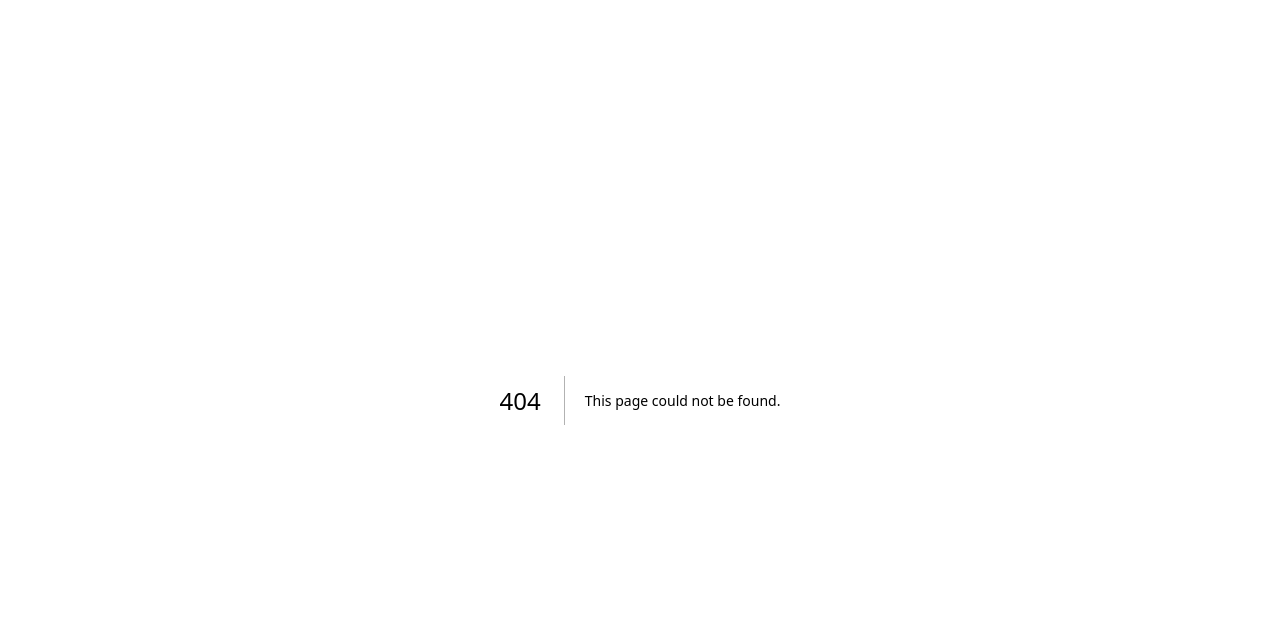
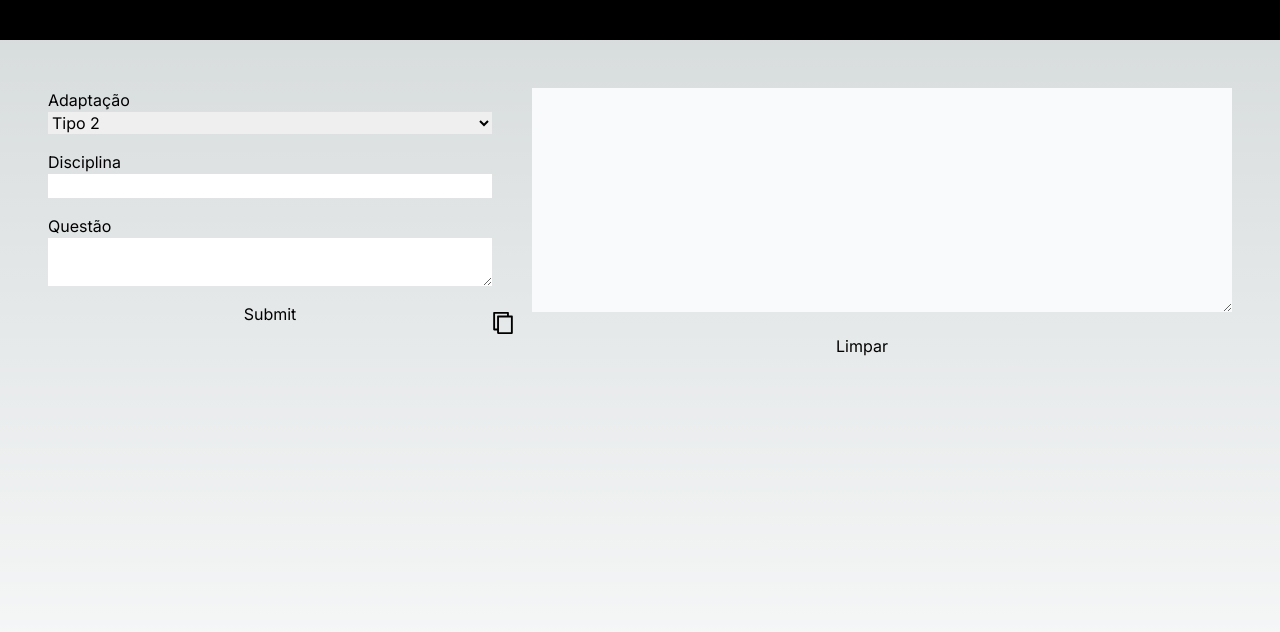
Before and after one commit to felipeeu/teacherai, a Next.js app: page /adapted in a window 1280 px wide. Before the commit this address had no page. Shown: the top 632 px of the page. Built offline with nearby package versions, Linux system fonts and the light colour scheme.

Commit message:
version working for tests

```diff
--- /dev/null
+++ b/app/adapted/layout.tsx
@@ -0,0 +1,12 @@
+export default function Layout({ children }: { children: React.ReactNode }) {
+  return (
+    <>
+      <nav className="w-full h-10 bg-black"></nav>
+      <div className="flex h-screen flex-col md:flex-row md:overflow-hidden">
+        <div className="flex-grow p-6 md:overflow-y-auto md:p-12">
+          {children}
+        </div>
+      </div>
+    </>
+  );
+}
--- /dev/null
+++ b/app/adapted/page.tsx
@@ -0,0 +1,95 @@
+"use client";
+import Image from "next/image";
+import { useRef, useState } from "react";
+import { SubmitHandler, useForm } from "react-hook-form";
+import { copyText } from "../utils/copyText";
+
+type FormValues = {
+  type: string;
+  subject: string;
+  question: string;
+};
+
+export default function Page() {
+  const outputRef = useRef(null);
+  const [result, setResult] = useState("");
+  const [isLoading, setIsLoading] = useState(false);
+  const {
+    register,
+    handleSubmit,
+    formState: { errors },
+  } = useForm<FormValues>();
+
+  const handleFetch = async ({ subject, type, question }: FormValues) => {
+    try {
+      setIsLoading(true);
+      const response = await fetch(
+        `/api/adapted/?subject=${subject}&type=${type}&question=${question}`
+      );
+      const data = await response.json();
+
+      if (data.response) {
+        setResult(data.response);
+        setIsLoading(false);
+      }
+    } catch (error) {
+      console.log(error);
+    }
+  };
+
+  const onSubmit: SubmitHandler<FormValues> = (data) => handleFetch(data);
+  const DEFAULT_VALUE = "tipo2";
+  console.log("result: ", result);
+  return (
+    <div className="md:flex md:flex-row">
+      <form className="w-3/5" onSubmit={handleSubmit(onSubmit)}>
+        <div className="flex flex-col">
+          <label>Adaptação</label>
+          <select
+            {...register("type")}
+            className="mb-4"
+            defaultValue={DEFAULT_VALUE}
+          >
+            <option value="tipo2">Tipo 2</option>
+            <option value="tipo3">Tipo 3</option>
+          </select>
+          <label>Disciplina</label>
+          <input
+            {...register("subject")}
+            className={`${errors?.subject ? "" : "mb-4"}`}
+          />
+          {errors?.subject && (
+            <span className="text-red-500">{errors.subject.message}</span>
+          )}
+          <label>Questão</label>
+          <textarea
+            className={`${errors?.question ? "" : "mb-4"}`}
+            {...register("question")}
+          ></textarea>
+          {errors?.question && (
+            <span className="text-red-500">{errors.question.message}</span>
+          )}
+          <input className="cursor-pointer mb-8" type="submit" />
+        </div>
+      </form>
+      <div className="flex flex-col w-full">
+        <textarea
+          defaultValue={isLoading ? "Loading..." : result}
+          className="md:ml-10 h-full bg-gray-50"
+          ref={outputRef}
+        />
+
+        <Image
+          onClick={() => copyText(outputRef)}
+          className="relative dark:drop-shadow-[0_0_0.3rem_#ffffff70] dark:invert"
+          src="/copy-text.svg"
+          alt="Next.js Logo"
+          width={22}
+          height={5}
+          priority
+        />
+        <button onClick={() => setResult("")}>Limpar</button>
+      </div>
+    </div>
+  );
+}
--- a/app/layout.tsx
+++ b/app/layout.tsx
@@ -15,7 +15,7 @@ export default function RootLayout({
   children: React.ReactNode;
 }>) {
   return (
-    <html lang="en">
+    <html lang="pt">
       <body className={inter.className}>{children}</body>
     </html>
   );
--- a/app/lib/data.ts
+++ b/app/lib/data.ts
@@ -1,12 +1,12 @@
 export const adaptedExams: any = {
-  type2: {
+  tipo2: {
     instructions: `Subdivisão em itens caso a pergunta exija mais de um comando, mas com, no máximo, dois ítens.
       Textos mais curtos ou desmembrados.
       Colocar, antes das perguntas relacionadas ao texto, o trecho correspondente que dê suporte a resposta.
       Não constar perguntas de duplo sentido ou com base metafórica.
       Colocar comandos curtos e diretos.`,
   },
-  type3: {
+  tipo3: {
     instructions: `Simplificação da linguagem: Utilize frases curtas, vocabulário familiar e evite termos técnicos ou abstratos. Use linguagem clara e objetiva, evitando ambiguidades.
       Redução da quantidade de informações: Apresente as informações de forma concisa, focando nos pontos essenciais. Divida o texto em parágrafos menores e use recursos visuais como imagens, gráficos ou tabelas para facilitar a compreensão.
       Uso de exemplos concretos: Utilize exemplos do cotidiano do aluno para ilustrar conceitos abstratos e facilitar a aplicação do conhecimento.
--- /dev/null
+++ b/app/utils/copyText.ts
@@ -0,0 +1,9 @@
+import { MutableRefObject } from "react";
+
+export const copyText = (ref: MutableRefObject<null>) => {
+  const textArea = ref.current as any;
+  textArea.select();
+  textArea.setSelectionRange(0, 99999);
+
+  navigator.clipboard.writeText(textArea.value);
+};
```
Also changed, not shown: public/copy-text.svg (added).
